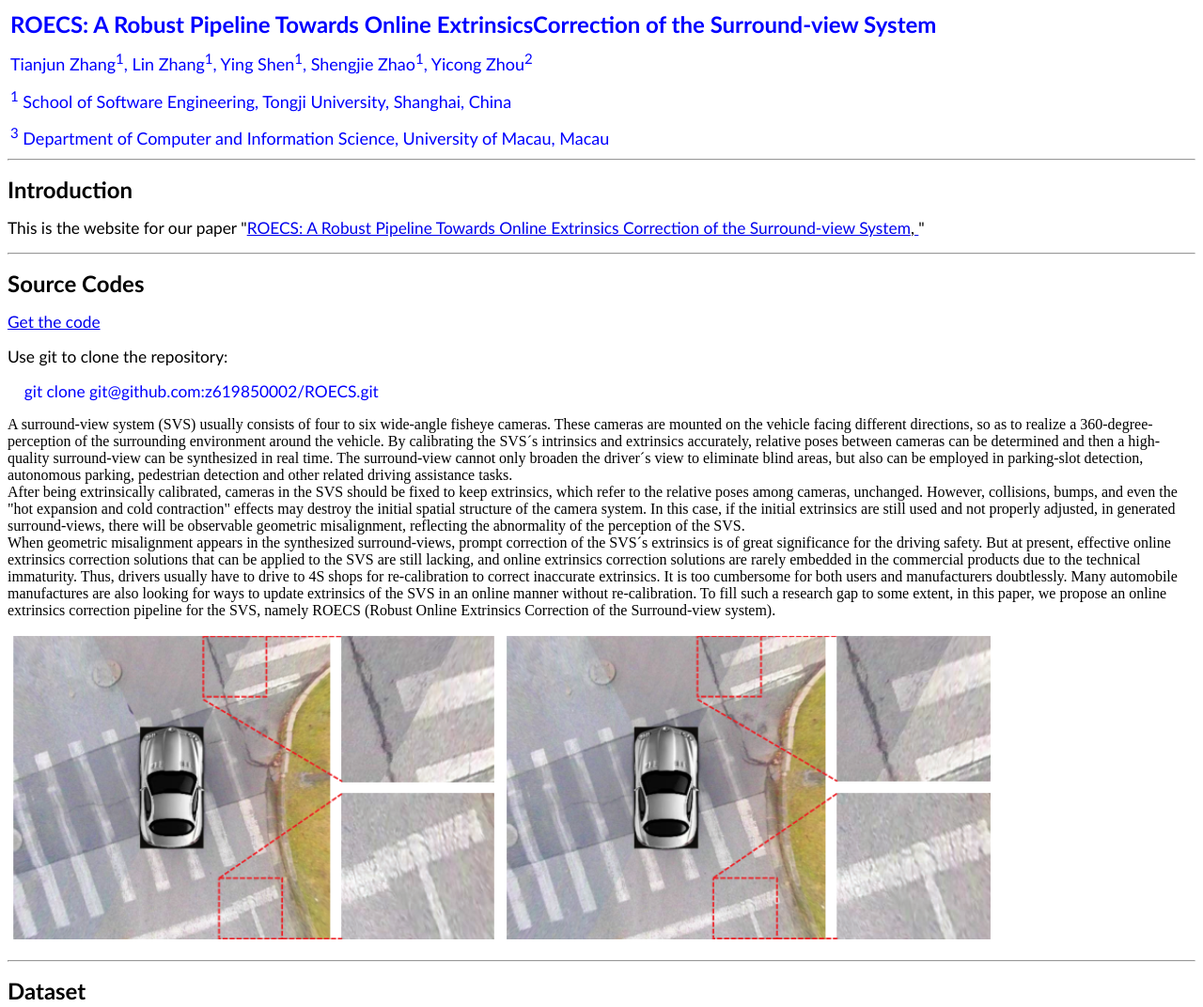
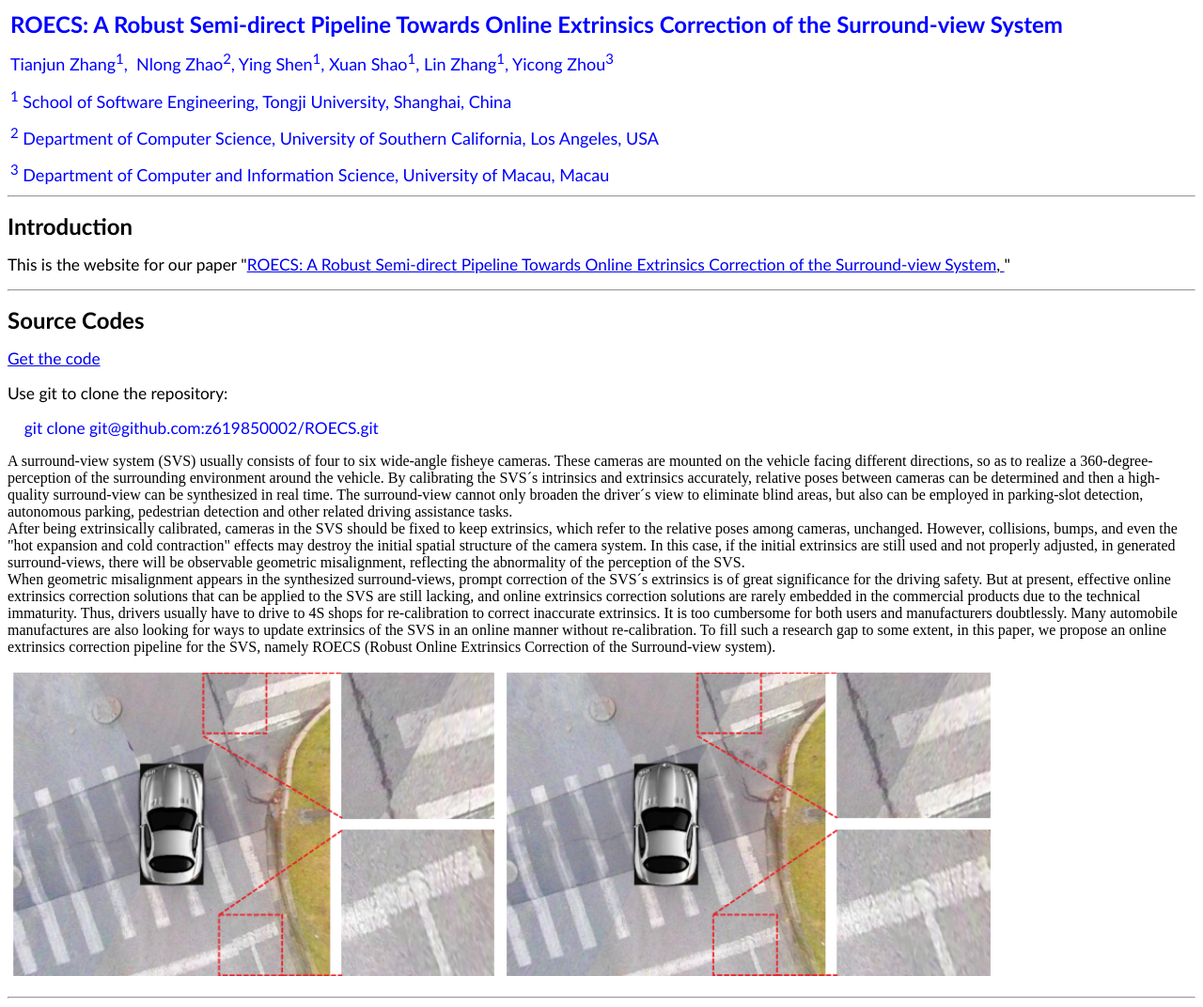
Before and after one commit to csLinZhang/ROECS, a plain HTML site: page index.html in a window 1280 px wide. Shown: the top 1072 px of the page at 94% size. Drawn offline with Linux system fonts and the light colour scheme.

Commit message:
Update index.html

```diff
--- a/index.html
+++ b/index.html
@@ -48,17 +48,24 @@ table.TableGrid
 		<td valign="top" style="width: 1211px; height: 31px; padding: .75pt" align="left">
 		<p class="text">
 		<span lang="en-us"><font face="Calibri" size="5" color="#0000FF">
-		<b>ROECS: A Robust Pipeline Towards Online ExtrinsicsCorrection of the Surround-view System</b></font></span><p class="text">
+		<b>ROECS: A Robust Semi-direct Pipeline Towards Online Extrinsics Correction of the Surround-view System</b></font></span><p class="text">
 		<span lang="en-us"><font face="Calibri" size="4" color="#0000FF">
-		Tianjun Zhang<sup>1</sup>,&nbsp;Lin Zhang</font></span><font face="Calibri" size="4" color="#0000FF"><sup>1</sup><span lang="en-us">,
+		Tianjun Zhang<sup>1</sup>,&nbsp;
+		Nlong Zhao</font></span><font face="Calibri" size="4" color="#0000FF"><sup>2</sup><span lang="en-us">,
 		Ying Shen</span><sup>1</sup><span lang="en-us">,
-		Shengjie Zhao</span><sup>1</sup><span lang="en-us">,
-		Yicong Zhou</span><sup>2</sup></font>
+        Xuan Shao</span><sup>1</sup><span lang="en-us">,
+		Lin Zhang</span><sup>1</sup><span lang="en-us">,
+		Yicong Zhou</span><sup>3</sup></font>
 
 		<p class="text">
 		<span lang="en-us"><font face="Calibri" size="4" color="#0000FF">
 		<sup>1</sup>
 		School of Software Engineering, Tongji University, Shanghai, China</font></span>
+
+        <p class="text">
+		<span lang="en-us"><font face="Calibri" size="4" color="#0000FF">
+		<sup>2</sup>
+		Department of Computer Science, University of Southern California, Los Angeles, USA</font></span>
 
 		<p class="text">
 		<span lang="en-us"><font face="Calibri" size="4" color="#0000FF">
@@ -72,7 +79,7 @@ table.TableGrid
 <p><span lang="en-us"><b><font face="Calibri" size="5">Introduction</font></b></span></p>
 <p>
 <span style="font-size: 13pt; font-family: Calibri; color: windowtext" lang="EN-US">
-This is the website for our paper &quot;<a href="ROECS.pdf">ROECS: A Robust Pipeline Towards Online Extrinsics Correction of the Surround-view System<span style="color: #000000">,
+This is the website for our paper &quot;<a href="ROECS.pdf">ROECS: A Robust Semi-direct Pipeline Towards Online Extrinsics Correction of the Surround-view System<span style="color: #000000">,
 </span></a>&quot;</span></p>
 <hr>
 <p><span lang="en-us"><b><font face="Calibri" size="5">Source Codes</font></b></span></p>
```
